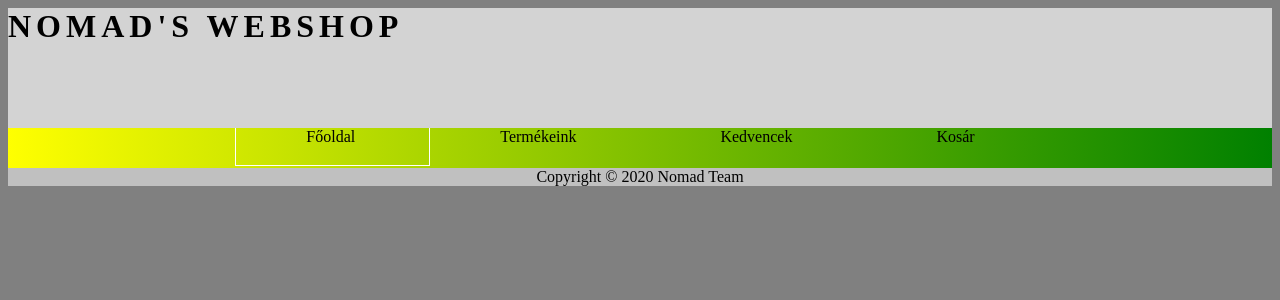
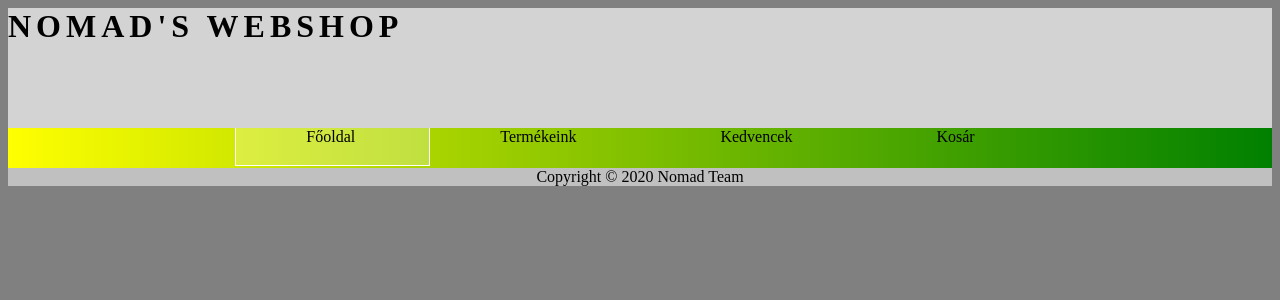
Before and after one commit to Trapzor/AFP_2nd_project, a PHP site: page / in a window 1280 px wide. Shown: the top 300 px of the page. Run offline with PHP 8.4, Linux system fonts and the light colour scheme.

Commit message:
Added background color to the active navigation button

```diff
--- a/Project/style.css
+++ b/Project/style.css
@@ -32,4 +32,5 @@ nav {
 }
 .active {
     border: 1px solid #fff;
+    background-color: rgba(255, 255, 255, 0.25);
 }
```
